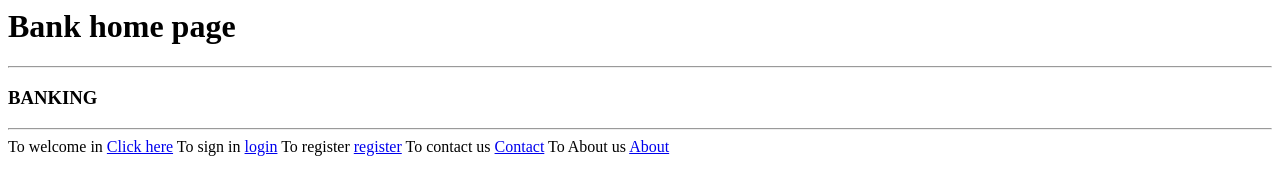
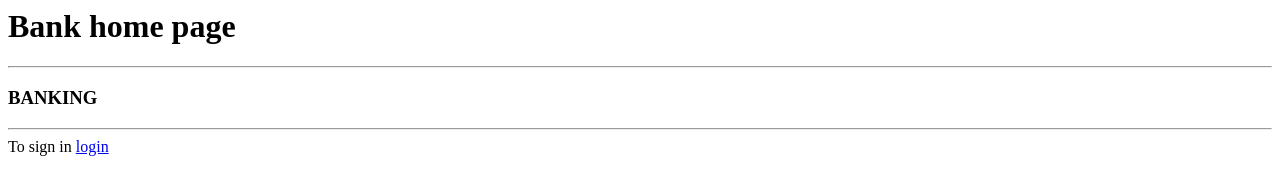
Before and after one commit to lmssowmya/MyRepositorey, a plain HTML site: page index.html in a window 1280 px wide. Drawn offline with Linux system fonts and the light colour scheme.

Commit message:
Update index.html

```diff
--- a/index.html
+++ b/index.html
@@ -3,10 +3,5 @@
   <hr>
   <h3>BANKING</h3>
   <hr>
-  To welcome in <a href="Welcome.html">Click here</a>
   To sign in <a href="Login.html">login</a>
-  To register  <a href="Register.html">register</a>
-  To contact us  <a href="contact.html">Contact</a>
-  To  About us <a href="About.html">About</a>
-
 </html>
```
